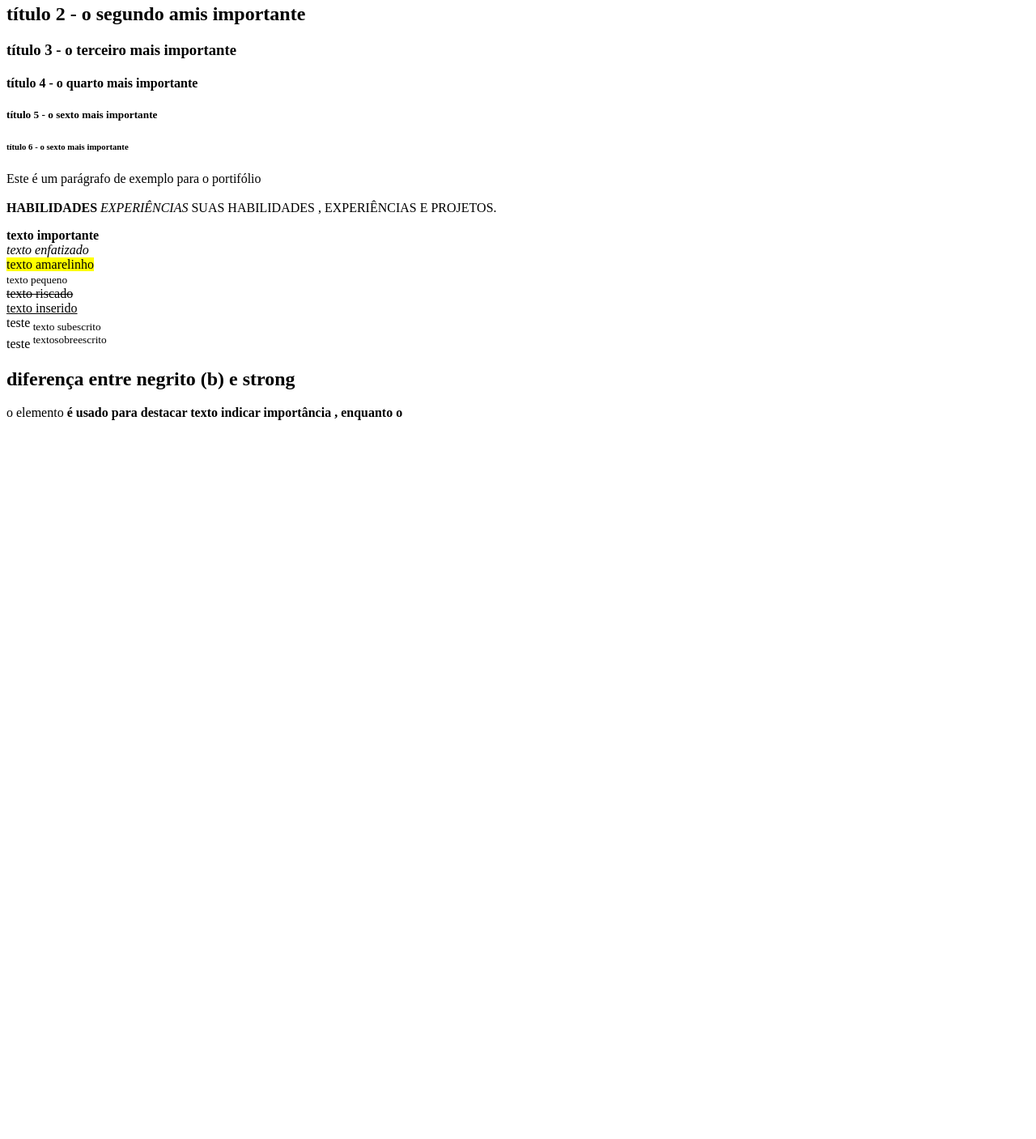
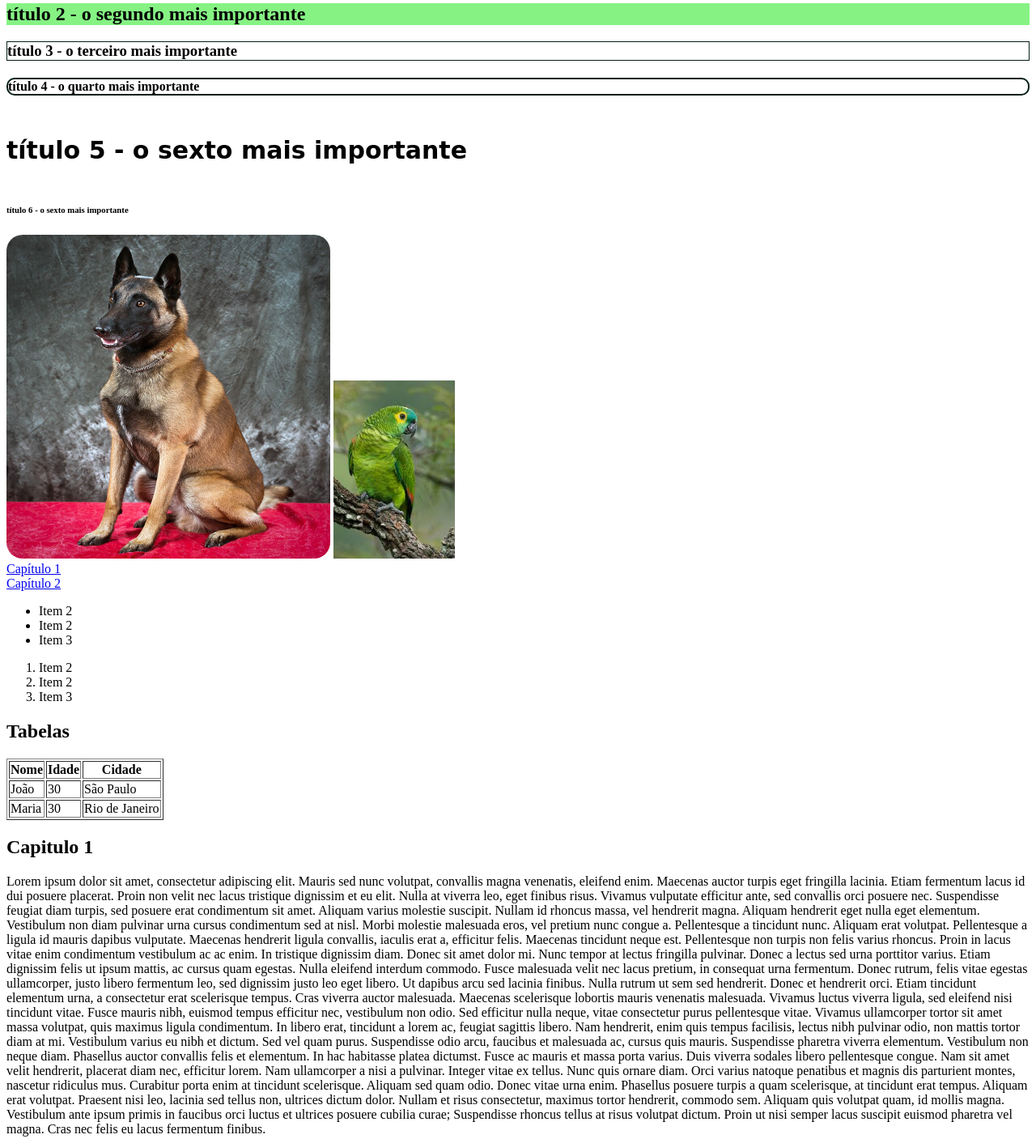
Before and after one commit to IsadoraBrandt/Portifolio, a plain HTML site: page index.html in a window 1280 px wide. Shown: the part 76-1483 px from the top of the page at 81% size. Before the commit the page ends 800 px from the top, so only its background shows below. Drawn offline with Linux system fonts and the light colour scheme.

Commit message:
commit inicial

```diff
--- a/index.html
+++ b/index.html
@@ -6,12 +6,78 @@
     <title>Portifólio</title>
 </head>
 <body>
-    <h1> título 1 - o mais importante</h1>
-    <h2> título 2 - o segundo amis importante</h2>
-    <h3> título 3 - o terceiro mais importante</h3>
-    <h4> título 4 - o quarto mais importante</h4>
-    <h5> título 5 - o sexto mais importante</h5>
+    <h1 style="color: greenyellow;"> título 1 - o mais importante</h1>
+    <h2 style="background-color: rgb(133, 242, 131);"> título 2 - o segundo mais importante</h2>
+    <h3 style="border: 0.5px solid rgb(4, 30, 21);"> título 3 - o terceiro mais importante</h3>
+    <h4 style="border:  2px solid rgb(4, 30, 21); border-radius: 10px;"> título 4 - o quarto mais importante</h4>
+    <h5 style="font-family: cursive; font-size: 30px;"> título 5 - o sexto mais importante</h5>
     <h6> título 6 - o sexto mais importante</h6>
+
+    <img src="/zeusS2.jpg" alt="Imagem de um cachorro"
+    style=" width: 400px; height: 400px; border-radius: 20px;">
+
+ </head>
+<body>
+        <a href ="https://www.google.com" target="_blank">
+            <img src="/papagaio.jfif" alt=" Google Logo"  width="150px" heigh="50">
+            </a> <br>
+            <a href="#c1">Capítulo 1</a> <br>
+            <a href="#c2">Capítulo 2</a> <br>
+
+
+                <ul>
+                  <li> Item 2</a></li>
+                 <li> Item 2 </a></li>
+                 <li> Item 3 </a></li>
+
+                </ul>
+
+                <ol>
+                 <li> Item 2</a></li>
+                 <li> Item 2 </a></li>
+                 <li> Item 3 </a></li>
+
+                </ol>
+
+    <h2>Tabelas</h2>
+
+                <table border="1">
+                        <tr>
+                            <th>Nome</th>
+                            <th>Idade</th>
+                            <th>Cidade</th>
+                        </tr>
+                        <tr>
+                            <td>João</td>
+                            <td>30 </td>
+                            <td>São Paulo</td>
+                        </tr>
+                        <tr>
+                            <td>Maria</td>
+                            <td>30 </td>
+                            <td>Rio de Janeiro</td>
+                        </tr>
+
+
+
+
+                </table>
+
+
+
+
+
+
+
+
+
+    <h2 id="c1">Capitulo 1 </h2>
+    <p>Lorem ipsum dolor sit amet, consectetur adipiscing elit. Mauris sed nunc volutpat, convallis magna venenatis, eleifend enim. Maecenas auctor turpis eget fringilla lacinia. Etiam fermentum lacus id dui posuere placerat. Proin non velit nec lacus tristique dignissim et eu elit. Nulla at viverra leo, eget finibus risus. Vivamus vulputate efficitur ante, sed convallis orci posuere nec. Suspendisse feugiat diam turpis, sed posuere erat condimentum sit amet. Aliquam varius molestie suscipit. Nullam id rhoncus massa, vel hendrerit magna. Aliquam hendrerit eget nulla eget elementum. Vestibulum non diam pulvinar urna cursus condimentum sed at nisl.
+Morbi molestie malesuada eros, vel pretium nunc congue a. Pellentesque a tincidunt nunc. Aliquam erat volutpat. Pellentesque a ligula id mauris dapibus vulputate. Maecenas hendrerit ligula convallis, iaculis erat a, efficitur felis. Maecenas tincidunt neque est. Pellentesque non turpis non felis varius rhoncus. Proin in lacus vitae enim condimentum vestibulum ac ac enim. In tristique dignissim diam. Donec sit amet dolor mi. Nunc tempor at lectus fringilla pulvinar. Donec a lectus sed urna porttitor varius. Etiam dignissim felis ut ipsum mattis, ac cursus quam egestas. Nulla eleifend interdum commodo. Fusce malesuada velit nec lacus pretium, in consequat urna fermentum. Donec rutrum, felis vitae egestas ullamcorper, justo libero fermentum leo, sed dignissim justo leo eget libero.
+Ut dapibus arcu sed lacinia finibus. Nulla rutrum ut sem sed hendrerit. Donec et hendrerit orci. Etiam tincidunt elementum urna, a consectetur erat scelerisque tempus. Cras viverra auctor malesuada. Maecenas scelerisque lobortis mauris venenatis malesuada. Vivamus luctus viverra ligula, sed eleifend nisi tincidunt vitae. Fusce mauris nibh, euismod tempus efficitur nec, vestibulum non odio. Sed efficitur nulla neque, vitae consectetur purus pellentesque vitae. Vivamus ullamcorper tortor sit amet massa volutpat, quis maximus ligula condimentum. In libero erat, tincidunt a lorem ac, feugiat sagittis libero. Nam hendrerit, enim quis tempus facilisis, lectus nibh pulvinar odio, non mattis tortor diam at mi. Vestibulum varius eu nibh et dictum. Sed vel quam purus.
+Suspendisse odio arcu, faucibus et malesuada ac, cursus quis mauris. Suspendisse pharetra viverra elementum. Vestibulum non neque diam. Phasellus auctor convallis felis et elementum. In hac habitasse platea dictumst. Fusce ac mauris et massa porta varius. Duis viverra sodales libero pellentesque congue. Nam sit amet velit hendrerit, placerat diam nec, efficitur lorem. Nam ullamcorper a nisi a pulvinar. Integer vitae ex tellus. Nunc quis ornare diam. Orci varius natoque penatibus et magnis dis parturient montes, nascetur ridiculus mus. Curabitur porta enim at tincidunt scelerisque. Aliquam sed quam odio. Donec vitae urna enim.
+Phasellus posuere turpis a quam scelerisque, at tincidunt erat tempus. Aliquam erat volutpat. Praesent nisi leo, lacinia sed tellus non, ultrices dictum dolor. Nullam et risus consectetur, maximus tortor hendrerit, commodo sem. Aliquam quis volutpat quam, id mollis magna. Vestibulum ante ipsum primis in faucibus orci luctus et ultrices posuere cubilia curae; Suspendisse rhoncus tellus at risus volutpat dictum. Proin ut nisi semper lacus suscipit euismod pharetra vel magna. Cras nec felis eu lacus fermentum finibus.
+    </p>
 
     <p> Este é um parágrafo de exemplo para o portifólio
         <br>
```
Also changed, not shown: horario.html (added, +74 -0 lines), papagaio.jfif (added), zeusS2.jpg (added).
